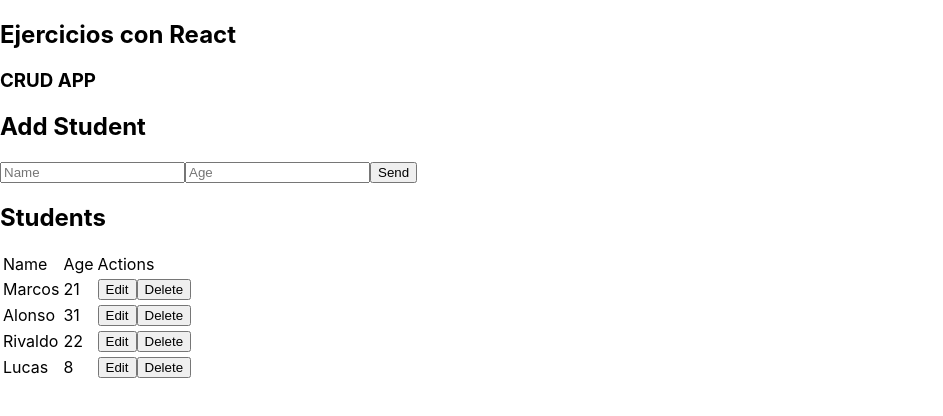
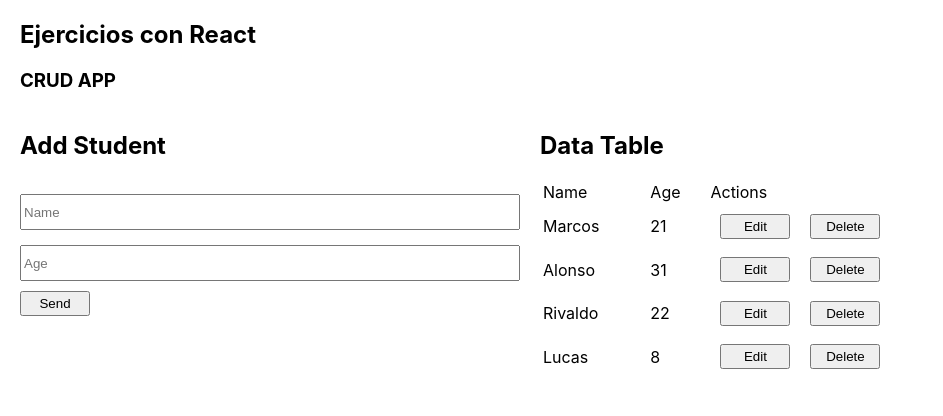
Before and after one commit to MarcosFMC/React-CRUD, a React (Create React App) app: page / in a window 1280 px wide. Shown: the top 416 px of the page, without its empty margins (0-943 px from the left). Built offline with nearby package versions, Linux system fonts and the light colour scheme; the HTML template or start-up script is replaced by a standard one.

Commit message:
agregando estilos

```diff
--- a/src/components/CrudApp.jsx
+++ b/src/components/CrudApp.jsx
@@ -67,16 +67,9 @@ function CrudApp() {
   }
 
   return (
-    <div>
-       <article>
-        {isEditing !== null ? <h2>Edit Student</h2> : <h2>Add Student</h2>}
+    <div className='crud-app'>
         <CrudForm createData={createData} updateStudent={updateStudent} isEditing={isEditing} setIsEditing={setIsEditing}></CrudForm>
-       </article>
-
-       <article>
-        <h2>Students</h2>
         <CrudTable dataBase={dataBase} deleteData={deleteData} setIsEditing={setIsEditing}></CrudTable>
-       </article>
     </div>
   )
 }
--- a/src/components/CrudForm.jsx
+++ b/src/components/CrudForm.jsx
@@ -45,6 +45,7 @@ const HandleReset= (e) =>
 }
   return (
     <form onSubmit={HandleSubmit}>
+        {isEditing !== null ? <h2>Edit Student</h2> : <h2>Add Student</h2>}
          <input placeholder='Name' name='name' type="text" value={form.name} onChange={HandleFormChange} required/>
          <input placeholder='Age' name='age' type="number" value={form.age} onChange={HandleFormChange} required/>
          <input type="hidden" />
--- a/src/components/CrudTable.jsx
+++ b/src/components/CrudTable.jsx
@@ -4,6 +4,7 @@ import CrudRow from './CrudRow'
 function CrudTable({dataBase,deleteData,setIsEditing}) {
   return (
   <div>
+    <h2>Data Table</h2>
      <table>
             <thead>
                 <tr>
--- a/src/index.css
+++ b/src/index.css
@@ -1,5 +1,5 @@
 body {
-  margin: 0;
+  margin: 20px;
   font-family: -apple-system, BlinkMacSystemFont, 'Segoe UI', 'Roboto', 'Oxygen',
     'Ubuntu', 'Cantarell', 'Fira Sans', 'Droid Sans', 'Helvetica Neue',
     sans-serif;
@@ -11,3 +11,36 @@ code {
   font-family: source-code-pro, Menlo, Monaco, Consolas, 'Courier New',
     monospace;
 }
+
+.crud-app{
+  display: grid;
+  grid-template-columns: 500px 500px;
+  grid-template-rows: 400px;
+  grid-gap: 20px;
+}
+
+table{
+ height: 200px;
+ width: 100% ;
+}
+
+form{
+  display: flex;
+  flex-direction: column;
+}
+input[type='text'],input[type='number']{
+  margin-top: 15px;
+  height: 30px;
+}
+input[type='submit'],button{
+  width: 70px;
+  height: 25px;
+}
+
+input[type='submit']{
+  margin-top: 10px;
+}
+
+button{
+  margin:0px 10px;
+}
```
